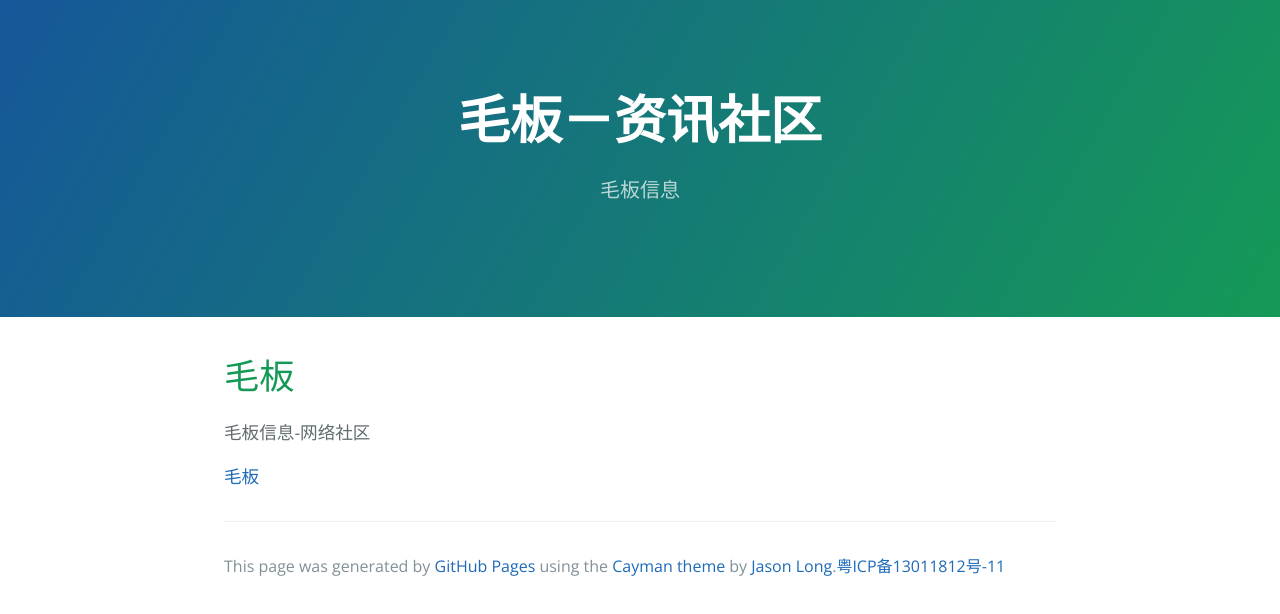
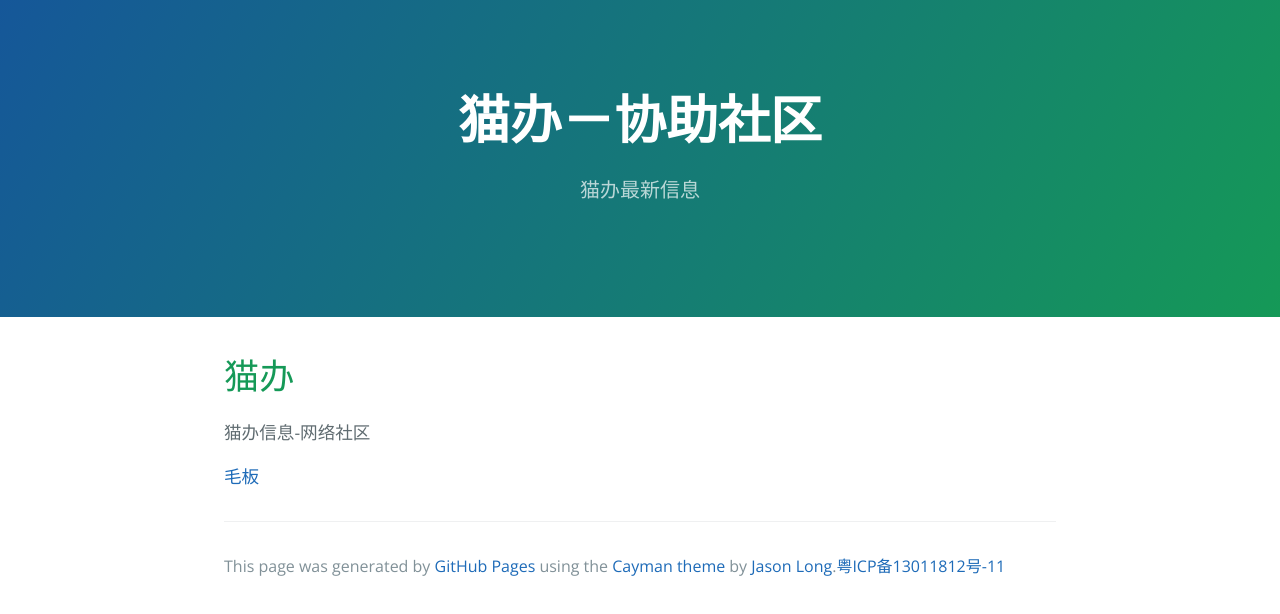
Before and after one commit to maoban/maoban.github.io, a plain HTML site: page index.html in a window 1280 px wide. Drawn offline with nearby package versions, Linux system fonts and the light colour scheme.

Commit message:
更新属性
更新属性

```diff
--- a/index.html
+++ b/index.html
@@ -11,15 +11,15 @@
   </head>
   <body>
     <section class="page-header">
-      <h1 class="project-name">毛板－资讯社区</h1>
-      <h2 class="project-tagline">毛板信息</h2>
+      <h1 class="project-name">猫办－协助社区</h1>
+      <h2 class="project-tagline">猫办最新信息</h2>
     </section>
 
     <section class="main-content">
       <h1>
-<a id="maobangithubio" class="anchor" href="#maobangithubio" aria-hidden="true"><span aria-hidden="true" class="octicon octicon-link"></span></a>毛板</h1>
+<a id="maobangithubio" class="anchor" href="#maobangithubio" aria-hidden="true"><span aria-hidden="true" class="octicon octicon-link"></span></a>猫办</h1>
 
-<p>毛板信息-网络社区</p>
+<p>猫办信息-网络社区</p>
 <p><a href="https://www.baidu.com/s?wd=%E6%AF%9B%E6%9D%BF%E4%BF%A1%E6%81%AF&rsv_spt=1&rsv_iqid=0xa613a59d0000d98c&issp=1&f=8&rsv_bp=0&rsv_idx=2&ie=utf-8&tn=baiduhome_pg&rsv_enter=1&rsv_sug3=13&rsv_sug1=15&rsv_sug7=100&rsv_t=dcdc2mK54%2FvQ53stZesXQpWRNM4xApgiyqA5Rpsx1vUI6oE1oUO6rYRgx2GNo570KPV2&rsv_sug2=0&inputT=6076&rsv_sug4=6076">毛板</a></p>
 
       <footer class="site-footer">
```
